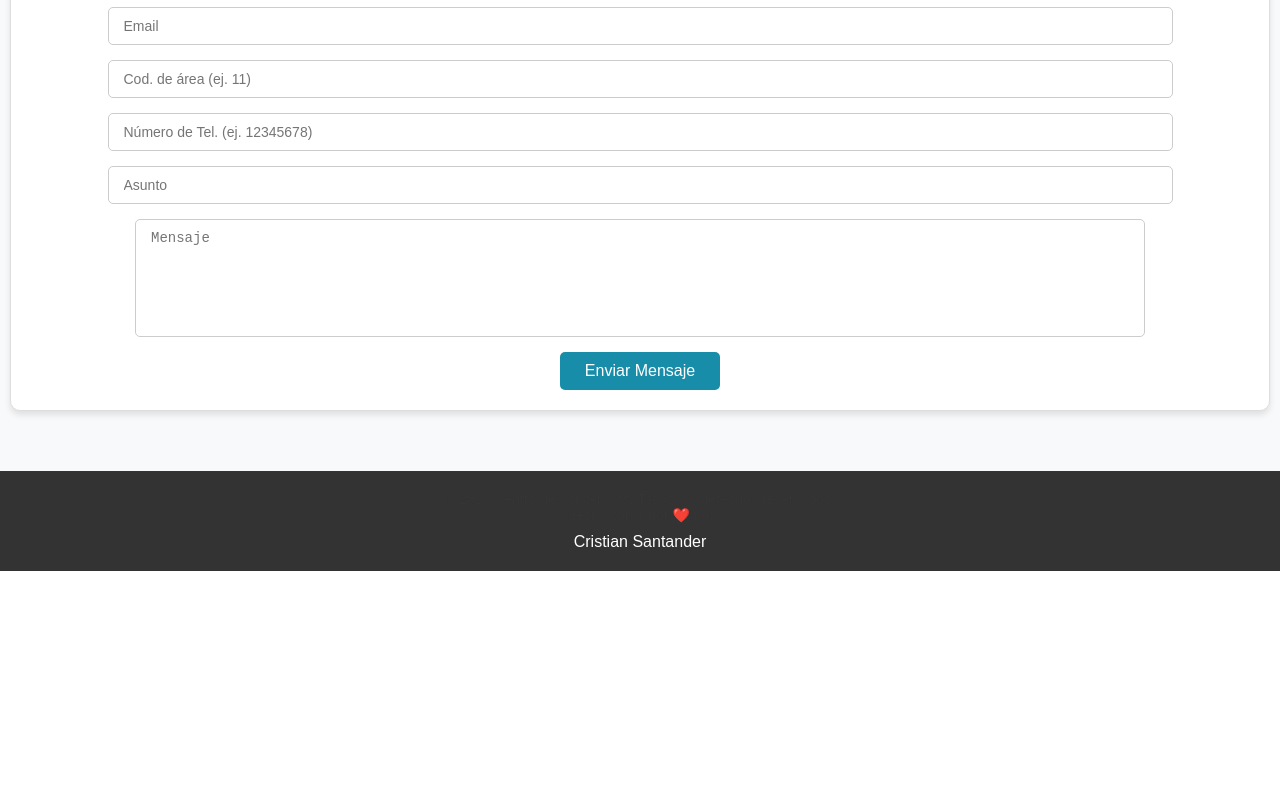
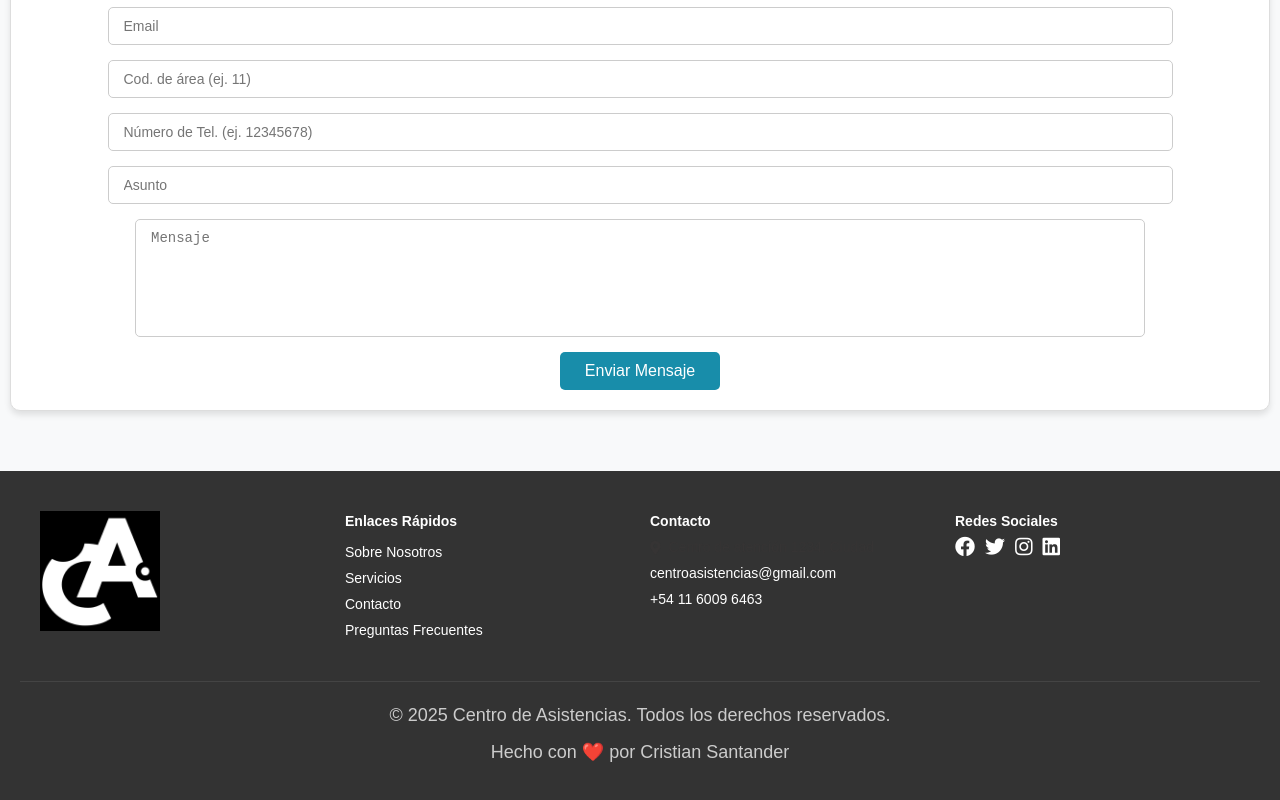
Before and after one commit to csantander93/centro-de-asistencia, a React (Vite) app: page / in a window 1280 px wide. Shown: the part 5437-6237 px from the top of the page. Before the commit the page ends 6008 px from the top, so only its background shows below. Built offline with nearby package versions, Linux system fonts and the light colour scheme.

Commit message:
footer finalizado

```diff
--- a/index.html
+++ b/index.html
@@ -6,6 +6,10 @@
     <link rel="stylesheet" href="https://cdn.jsdelivr.net/npm/bootstrap-icons/font/bootstrap-icons.css">
     <link href="https://cdn.jsdelivr.net/npm/bootstrap-icons/font/bootstrap-icons.css" rel="stylesheet">
     <link href="https://fonts.googleapis.com/css2?family=Roboto:wght@400;700&display=swap" rel="stylesheet">
+    <link
+      rel="stylesheet"
+      href="https://cdnjs.cloudflare.com/ajax/libs/font-awesome/5.15.3/css/all.min.css"
+    />
     <meta name="viewport" content="width=device-width, initial-scale=1.0" />
     <title>Centro de Asistencias</title>
   </head>
--- a/package.json
+++ b/package.json
@@ -12,6 +12,7 @@
   },
   "dependencies": {
     "aos": "^2.3.4",
+    "font-awesome": "^4.7.0",
     "react": "^18.3.1",
     "react-dom": "^18.3.1",
     "react-scroll": "^1.9.0",
--- a/src/App.jsx
+++ b/src/App.jsx
@@ -2,7 +2,6 @@ import React, { useEffect } from "react";
 import AOS from "aos";
 import "aos/dist/aos.css"; // Importa los estilos de AOS
 
-import Footer from "./components/footer/Footer";
 import Header from "./components/header/Header";
 import About from "./components/sections/section-about/About";
 import Principal from "./components/sections/section-principal/Principal";
@@ -13,6 +12,7 @@ import Faq from "./components/sections/section-faq/Faq";
 import Featured from "./components/sections/section-featured/Featured";
 import Testimonials from "./components/sections/section-testimonials/Testimonials";
 import ContactForm from "./components/sections/section-contact/ContactForm";
+import Footer from "./components/footer/Footer";
 
 function App() {
   useEffect(() => {
--- a/src/components/footer/Footer.css
+++ b/src/components/footer/Footer.css
@@ -1,39 +1,132 @@
 .footer {
   background-color: #333;
   color: #fff;
-    padding: 20px 0;
-    text-align: center;
+  padding: 40px 20px;
+  font-size: 14px;
+  line-height: 1.5; /* Mejoramos la legibilidad */
 }
 
-  .footer-content {
+.footer-container {
+  display: grid;
+  grid-template-columns: repeat(auto-fit, minmax(200px, 1fr));
+  gap: 20px;
   max-width: 1200px;
   margin: 0 auto;
-    padding: 0 20px;
+  text-align: left; /* Alineamos el contenido de las secciones */
 }
 
-  .footer p {
-    margin: 0;
-    font-size: 14px;
+.footer-logo {
+  width: 120px;
+  margin-bottom: 10px;
+}
+
+.footer-brand p,
+.footer-contact p,
+.footer-links-section ul {
+  margin: 10px 0;
+}
+
+.footer-contact p {
+  font-size: 14px; /* Ajustamos el tamaño del texto */
+  margin: 5px 0; /* Espaciado uniforme */
+  display: flex;
+  align-items: center;
+  gap: 8px; /* Espacio entre íconos y texto */
 }
 
 .footer-links {
   list-style: none;
   padding: 0;
-    margin: 10px 0 0;
-    display: flex;
-    justify-content: center;
 }
 
 .footer-links li {
-    margin: 0 15px;
+  margin: 5px 0;
 }
 
-  .footer-links a {
+.footer-links a,
+.footer-contact a {
   color: #fff;
   text-decoration: none;
   transition: color 0.3s;
+  font-size: 14px; /* Tamaño uniforme */
 }
 
-  .footer-links a:hover {
+.footer-links a:hover,
+.footer-contact a:hover {
   color: #ddd;
 }
+
+.footer-social .social-icons {
+  display: flex;
+  gap: 10px;
+}
+
+.social-icons a {
+  font-size: 20px;
+  color: #fff;
+  transition: color 0.3s;
+}
+
+.social-icons a:hover {
+  color: #ddd;
+}
+
+.footer-bottom {
+  text-align: center;
+  margin-top: 30px;
+  border-top: 1px solid #444;
+  padding-top: 20px;
+  font-size: 13px; /* Reducimos el tamaño para mantener jerarquía */
+  color: #ccc; /* Color más claro para mayor contraste */
+}
+
+.footer-bottom a {
+  color: #ccc; /* Contraste adecuado */
+  text-decoration: none;
+}
+
+.footer-bottom p {
+  color: #ccc; /* Contraste adecuado */
+  text-decoration: none;
+}
+
+.footer-bottom a:hover {
+  color: #ddd;
+}
+
+/* Regla para pantallas pequeñas */
+@media (max-width: 600px) {
+  .footer {
+    padding: 20px 10px; /* Reducimos el padding general */
+  }
+
+  .footer-container {
+    grid-template-columns: 1fr; /* Una columna para todo el contenido */
+    gap: 10px; /* Menor separación entre elementos */
+    text-align: center; /* Centramos el texto en pantallas pequeñas */
+  }
+
+  .footer-contact p {
+    flex-direction: column; /* Apilamos el texto e íconos verticalmente */
+    gap: 4px; /* Menor separación vertical */
+  }
+
+  .social-icons {
+    display: flex;
+    justify-content: center; /* Centra los íconos horizontalmente */
+    gap: 10px;
+    padding: 10px 0; /* Añadimos espacio superior e inferior */
+  }
+
+  .social-icons a {
+    font-size: 18px; /* Reducimos el tamaño de los íconos */
+  }
+
+  .footer-links li {
+    margin: 10px 0; /* Mayor espacio entre enlaces */
+  }
+
+  .footer-bottom {
+    font-size: 12px; /* Reducimos un poco el texto final */
+  }
+}
--- a/src/components/footer/Footer.jsx
+++ b/src/components/footer/Footer.jsx
@@ -1,14 +1,95 @@
+import React from 'react';
 import './Footer.css';
+import logo from "../../assets/images/logo.png";
 
 const Footer = () => {
   return (
     <footer className="footer">
-      <div className="footer-content">
+      <div className="footer-container">
+        {/* Section 1: Brand and Description */}
+        <div className="footer-brand">
+          <img
+            src={logo}
+            alt="Logo de Centro de Asistencias"
+            className="footer-logo"
+          />
+        </div>
+
+        {/* Section 2: Quick Links */}
+        <div className="footer-links-section">
+          <h4>Enlaces Rápidos</h4>
+          <ul className="footer-links">
+            <li>
+              <a href="#about">Sobre Nosotros</a>
+            </li>
+            <li>
+              <a href="#services">Servicios</a>
+            </li>
+            <li>
+              <a href="#contact">Contacto</a>
+            </li>
+            <li>
+              <a href="#faq">Preguntas Frecuentes</a>
+            </li>
+          </ul>
+        </div>
+
+        {/* Section 3: Contact Info */}
+        <div className="footer-contact">
+          <h4>Contacto</h4>
+          <p>
+            <i className="fas fa-map-marker-alt"></i> Centro de atención 1234, Ciudad
+          </p>
+          <p>
+            <a href="mailto:centroasistencias@gmail.com">
+              centroasistencias@gmail.com
+            </a>
+          </p>
+          <p>
+            <a href="tel:+541160096463">+54 11 6009 6463</a>
+          </p>
+        </div>
+
+        {/* Section 4: Social Media */}
+        <div className="footer-social">
+          <h4>Redes Sociales</h4>
+          <div className="social-icons">
+            <a
+              href="https://facebook.com"
+              target="_blank"
+              rel="noopener noreferrer"
+            >
+              <i className="fab fa-facebook"></i>
+            </a>
+            <a
+              href="https://twitter.com"
+              target="_blank"
+              rel="noopener noreferrer"
+            >
+              <i className="fab fa-twitter"></i>
+            </a>
+            <a
+              href="https://instagram.com"
+              target="_blank"
+              rel="noopener noreferrer"
+            >
+              <i className="fab fa-instagram"></i>
+            </a>
+            <a
+              href="https://linkedin.com"
+              target="_blank"
+              rel="noopener noreferrer"
+            >
+              <i className="fab fa-linkedin"></i>
+            </a>
+          </div>
+        </div>
+      </div>
+
+      {/* Bottom Section */}
+      <div className="footer-bottom">
         <p>&copy; {new Date().getFullYear()} Centro de Asistencias. Todos los derechos reservados.</p>
-        <p>Hecho con amor ❤️ por</p>
-        <ul className="footer-links">
-          <li><a href="https://www.linkedin.com/in/cristian-santander-03807b17b/" target="_blank" rel="noopener noreferrer">Cristian Santander</a></li>
-        </ul>
+        <p>Hecho con ❤️ por <a href="https://www.linkedin.com/in/cristian-santander-03807b17b/" target="_blank" rel="noopener noreferrer">Cristian Santander</a></p>
       </div>
     </footer>
   );
```
Also changed, not shown: 1 other file (tests, documents, lock files or other folders). Lines whose indentation alone changed are shown as unchanged.
